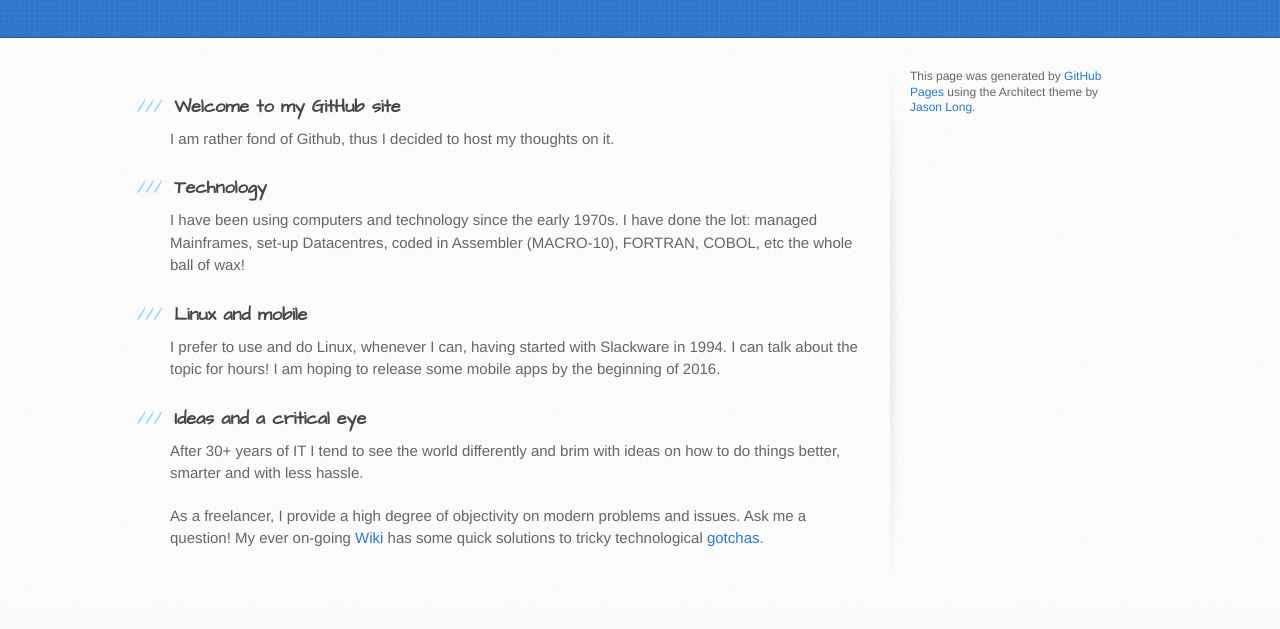
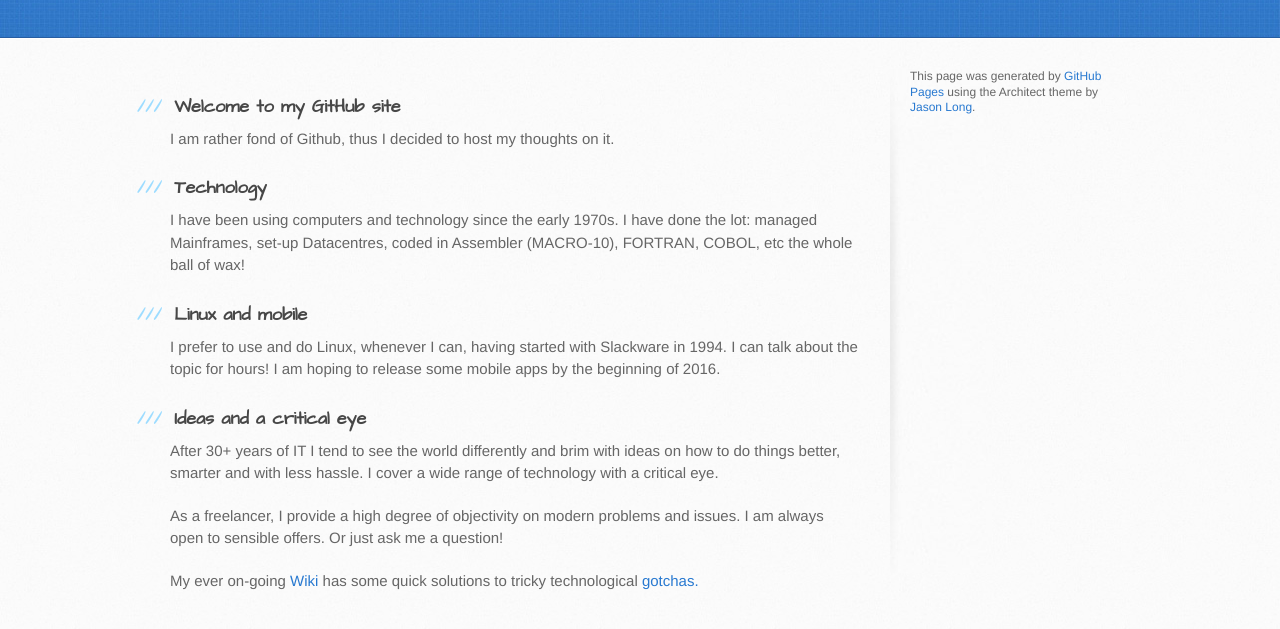
Before and after one commit to brianlinuxing/brianlinuxing.github.io, a plain HTML site: page index.html in a window 1280 px wide. Shown: the part 197-826 px from the top of the page. Before the commit the page ends 800 px from the top, so only its background shows below. Drawn offline with Linux system fonts and the light colour scheme.

Commit message:
Replace master branch with page content via GitHub

```diff
--- a/index.html
+++ b/index.html
@@ -46,9 +46,11 @@
 <h3>
 <a id="ideas-and-a-critical-eye" class="anchor" href="#ideas-and-a-critical-eye" aria-hidden="true"><span class="octicon octicon-link"></span></a>Ideas and a critical eye</h3>
 
-<p>After 30+ years of IT I tend to see the world differently and brim with ideas on how to do things better, smarter and with less hassle. </p>
+<p>After 30+ years of IT I tend to see the world differently and brim with ideas on how to do things better, smarter and with less hassle. I cover a wide range of technology with a critical eye.</p>
 
-<p>As a freelancer, I provide a high degree of objectivity on modern problems and issues. Ask me a question! My ever on-going <a href="https://github.com/brianlinuxing/brianlinuxing.github.io/wiki">Wiki</a> has some quick solutions to tricky technological <a href="http://www.merriam-webster.com/dictionary/gotcha">gotchas.</a></p>
+<p>As a freelancer, I provide a high degree of objectivity on modern problems and issues. I am always open to sensible offers. Or just ask me a question! </p>
+
+<p>My ever on-going <a href="https://github.com/brianlinuxing/brianlinuxing.github.io/wiki">Wiki</a> has some quick solutions to tricky technological <a href="http://www.merriam-webster.com/dictionary/gotcha">gotchas.</a></p>
         </section>
 
         <aside id="sidebar">
--- a/params.json
+++ b/params.json
@@ -1 +1 @@
-{"name":"Brianlinuxing.GitHub.io","tagline":"Brian Linuxing, decades of opinions and experience at your fingertips!","body":"### Welcome to my GitHub site\r\n\r\nI am rather fond of Github, thus I decided to host my thoughts on it.\r\n\r\n### Technology\r\n\r\nI have been using computers and technology since the early 1970s. I have done the lot: managed Mainframes, set-up Datacentres, coded in Assembler (MACRO-10), FORTRAN, COBOL, etc the whole ball of wax!\r\n\r\n### Linux and mobile\r\n\r\nI prefer to use and do Linux, whenever I can, having started with Slackware in 1994. I can talk about the topic for hours! I am hoping to release some mobile apps by the beginning of 2016.\r\n\r\n### Ideas and a critical eye\r\n\r\nAfter 30+ years of IT I tend to see the world differently and brim with ideas on how to do things better, smarter and with less hassle. \r\n\r\nAs a freelancer, I provide a high degree of objectivity on modern problems and issues. Ask me a question! My ever on-going [Wiki](https://github.com/brianlinuxing/brianlinuxing.github.io/wiki) has some quick solutions to tricky technological [gotchas.](http://www.merriam-webster.com/dictionary/gotcha)","google":"UA-68182525-1","note":"Don't delete this file! It's used internally to help with page regeneration."}
+{"name":"Brianlinuxing.GitHub.io","tagline":"Brian Linuxing, decades of opinions and experience at your fingertips!","body":"### Welcome to my GitHub site\r\n\r\nI am rather fond of Github, thus I decided to host my thoughts on it.\r\n\r\n### Technology\r\n\r\nI have been using computers and technology since the early 1970s. I have done the lot: managed Mainframes, set-up Datacentres, coded in Assembler (MACRO-10), FORTRAN, COBOL, etc the whole ball of wax!\r\n\r\n### Linux and mobile\r\n\r\nI prefer to use and do Linux, whenever I can, having started with Slackware in 1994. I can talk about the topic for hours! I am hoping to release some mobile apps by the beginning of 2016.\r\n\r\n### Ideas and a critical eye\r\n\r\nAfter 30+ years of IT I tend to see the world differently and brim with ideas on how to do things better, smarter and with less hassle. I cover a wide range of technology with a critical eye.\r\n\r\nAs a freelancer, I provide a high degree of objectivity on modern problems and issues. I am always open to sensible offers. Or just ask me a question! \r\n\r\nMy ever on-going [Wiki](https://github.com/brianlinuxing/brianlinuxing.github.io/wiki) has some quick solutions to tricky technological [gotchas.](http://www.merriam-webster.com/dictionary/gotcha)","google":"UA-68182525-1","note":"Don't delete this file! It's used internally to help with page regeneration."}
```
